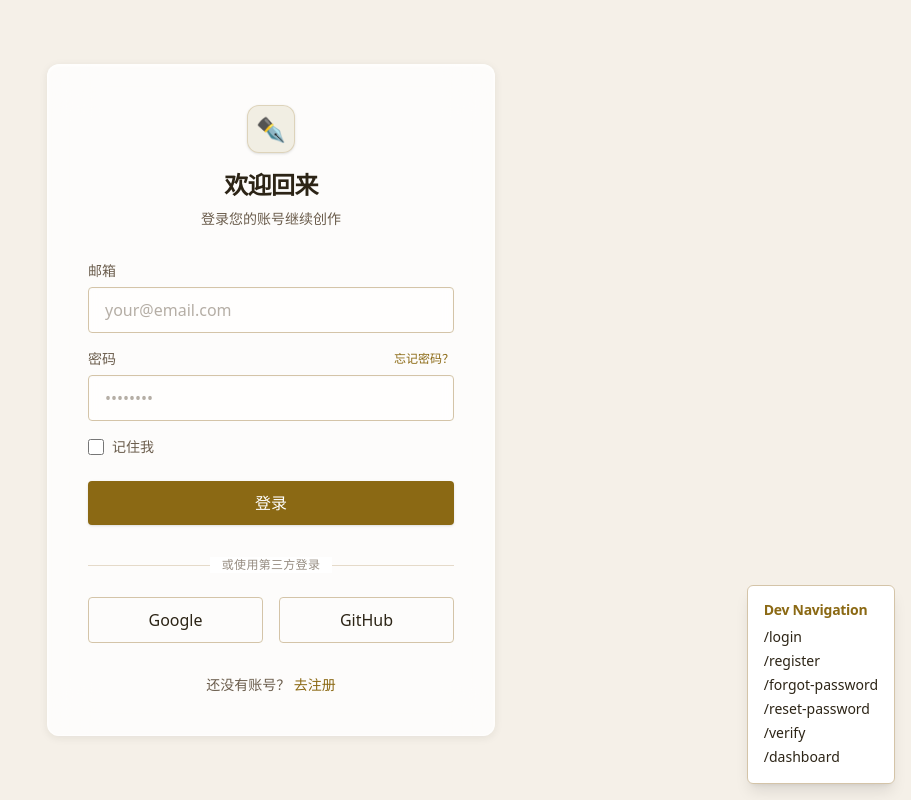
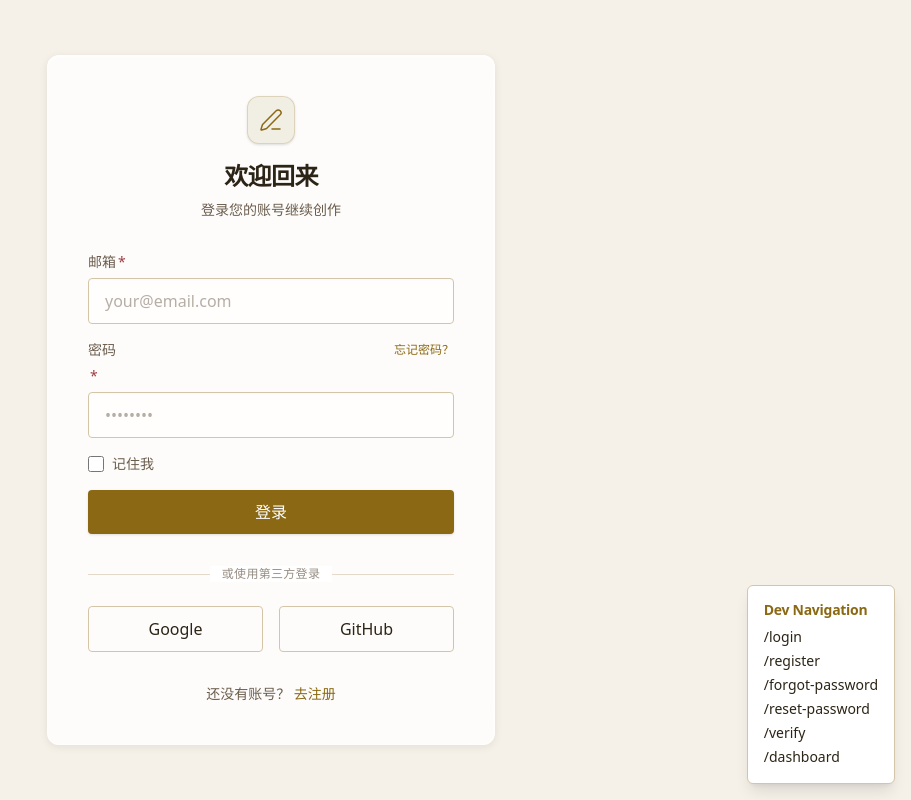
Before and after one commit to 12bitsD/bitsNovels, a React (Vite) app in the folder workspace/apps/web/: page /login in a window 1280 px wide. Shown: the whole page, without its empty margins (369-1280 px from the left). Built offline with nearby package versions, Linux system fonts and the light colour scheme.

Commit message:
refactor(epic-1): migrate LoginPage to use shared UI components

```diff
--- a/workspace/apps/web/src/features/epic-1/components/LoginPage.tsx
+++ b/workspace/apps/web/src/features/epic-1/components/LoginPage.tsx
@@ -1,6 +1,11 @@
 import React, { useState } from 'react';
 import { Link, useNavigate } from 'react-router-dom';
 import { client } from '../../../api/client';
+import { Icons } from '../../../components/ui/icons';
+import { AuthCard } from '../../../components/ui/AuthCard';
+import { FormInput } from '../../../components/ui/FormInput';
+import { ErrorAlert } from '../../../components/ui/ErrorAlert';
+import { LoadingButton } from '../../../components/ui/LoadingButton';
 
 export default function LoginPage() {
   const [email, setEmail] = useState('');
@@ -40,72 +45,7 @@ export default function LoginPage() {
     window.location.href = `/api/auth/oauth/${provider}/start`;
   };
 
-  return (
-    <div className="min-h-screen bg-parchment flex items-center justify-center p-4 font-sans text-ink">
-      <div
-        className="bg-white/80 backdrop-blur-xl p-10 rounded-xl border border-white/60 max-w-md w-full animate-in fade-in zoom-in-95 duration-500"
-        style={{ boxShadow: 'var(--shadow-card), var(--shadow-inner-light)' }}
-      >
-        <div className="text-center mb-8">
-          <div className="w-12 h-12 bg-amber/10 rounded-xl flex items-center justify-center mx-auto mb-4 border border-amber/20 shadow-sm">
-            <span className="text-2xl text-amber opacity-90">✒️</span>
-          </div>
-          <h2 className="text-2xl font-bold tracking-tight">欢迎回来</h2>
-          <p className="text-ink-light text-sm mt-2">登录您的账号继续创作</p>
-        </div>
-
-        <form onSubmit={handleSubmit} className="space-y-4">
-          <div>
-            <label htmlFor="email" className="block text-sm font-medium text-ink-light mb-1.5">邮箱</label>
-            <input
-              id="email"
-              type="email"
-              required
-              value={email}
-              onChange={e => setEmail(e.target.value)}
-              className="input-base"
-              placeholder="your@email.com"
-            />
-          </div>
-
-          <div>
-            <div className="flex justify-between items-center mb-1.5">
-              <label htmlFor="password" className="block text-sm font-medium text-ink-light">密码</label>
-              <Link to="/forgot-password" className="text-xs text-amber hover:text-amber-dark transition-colors">忘记密码？</Link>
-            </div>
-            <input
-              id="password"
-              type="password"
-              required
-              value={password}
-              onChange={e => setPassword(e.target.value)}
-              className="input-base"
-              placeholder="••••••••"
-            />
-          </div>
-
-          <div className="flex items-center">
-            <input
-              id="remember"
-              type="checkbox"
-              checked={rememberMe}
-              onChange={e => setRememberMe(e.target.checked)}
-              className="w-4 h-4 rounded border-border text-amber focus:ring-amber/30 transition-all cursor-pointer"
-            />
-            <label htmlFor="remember" className="ml-2 text-sm text-ink-light cursor-pointer select-none">记住我</label>
-          </div>
-
-          {error && <p className="text-error text-sm bg-error/10 p-2 rounded">{error}</p>}
-
-          <button
-            type="submit"
-            disabled={loading}
-            className="btn-primary mt-2"
-          >
-            {loading ? '登录中...' : '登录'}
-          </button>
-        </form>
-
+  const oauthSection = (
     <div className="mt-8">
       <div className="relative">
         <div className="absolute inset-0 flex items-center">
@@ -131,11 +71,65 @@ export default function LoginPage() {
         </button>
       </div>
     </div>
+  );
 
+  const registerLink = (
     <div className="text-sm text-ink-light text-center mt-8">
       还没有账号？ <Link to="/register" className="text-amber font-medium hover:text-amber-dark transition-colors">去注册</Link>
     </div>
+  );
+
+  return (
+    <AuthCard
+      icon={<Icons.PenLine size={24} />}
+      title="欢迎回来"
+      description="登录您的账号继续创作"
+      footer={<>{oauthSection}{registerLink}</>}
+    >
+      <form onSubmit={handleSubmit} className="space-y-4">
+        <FormInput
+          id="email"
+          label="邮箱"
+          type="email"
+          value={email}
+          onChange={setEmail}
+          placeholder="your@email.com"
+          required
+        />
+
+        <div>
+          <div className="flex justify-between items-center mb-1.5">
+            <label htmlFor="password" className="block text-sm font-medium text-ink-light">密码</label>
+            <Link to="/forgot-password" className="text-xs text-amber hover:text-amber-dark transition-colors">忘记密码？</Link>
           </div>
+          <FormInput
+            id="password"
+            label=""
+            type="password"
+            value={password}
+            onChange={setPassword}
+            placeholder="••••••••"
+            required
+          />
         </div>
+
+        <div className="flex items-center">
+          <input
+            id="remember"
+            type="checkbox"
+            checked={rememberMe}
+            onChange={e => setRememberMe(e.target.checked)}
+            className="w-4 h-4 rounded border-border text-amber focus:ring-amber/30 transition-all cursor-pointer"
+          />
+          <label htmlFor="remember" className="ml-2 text-sm text-ink-light cursor-pointer select-none">记住我</label>
+        </div>
+
+        {error && <ErrorAlert error={error} />}
+
+        <LoadingButton loading={loading} loadingText="登录中...">
+          登录
+        </LoadingButton>
+      </form>
+    </AuthCard>
   );
 }
```
Lines whose indentation alone changed are shown as unchanged.
